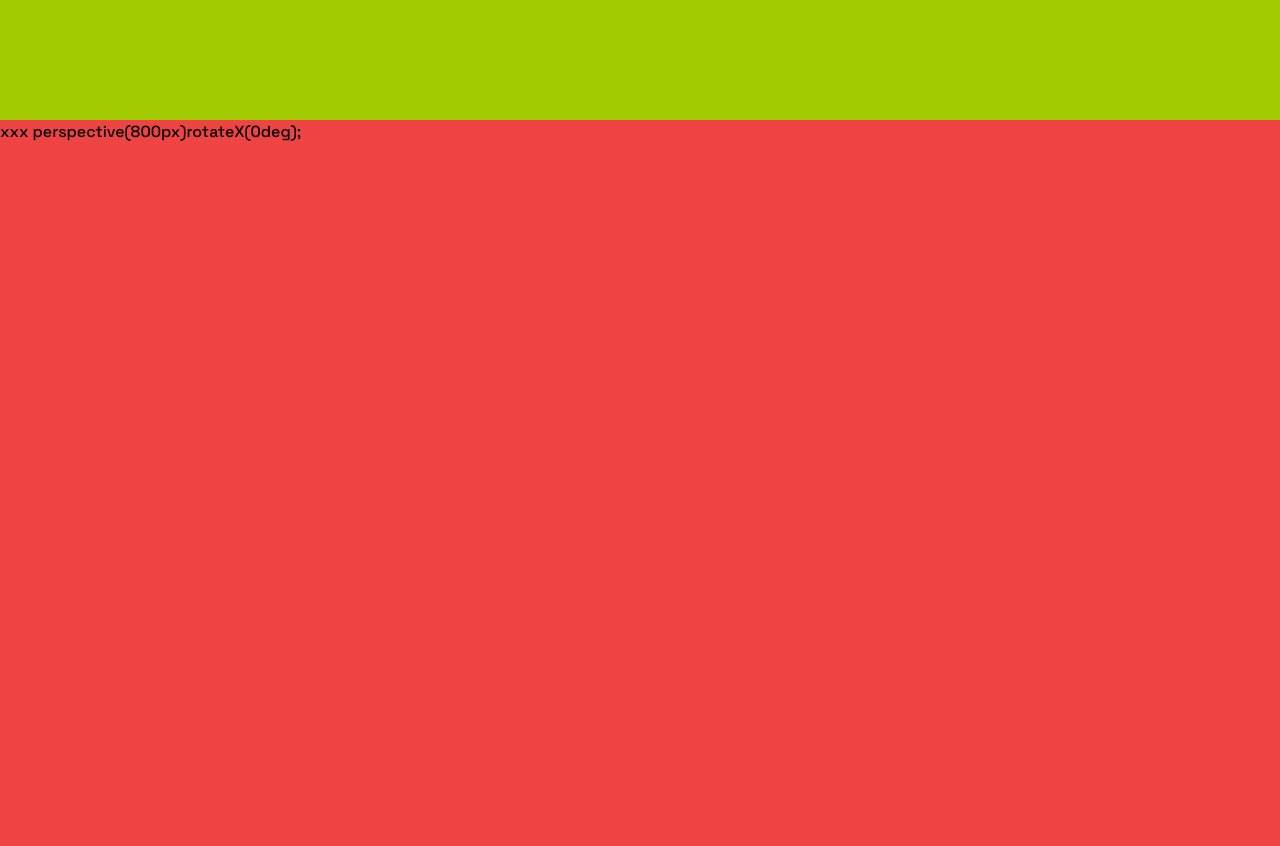
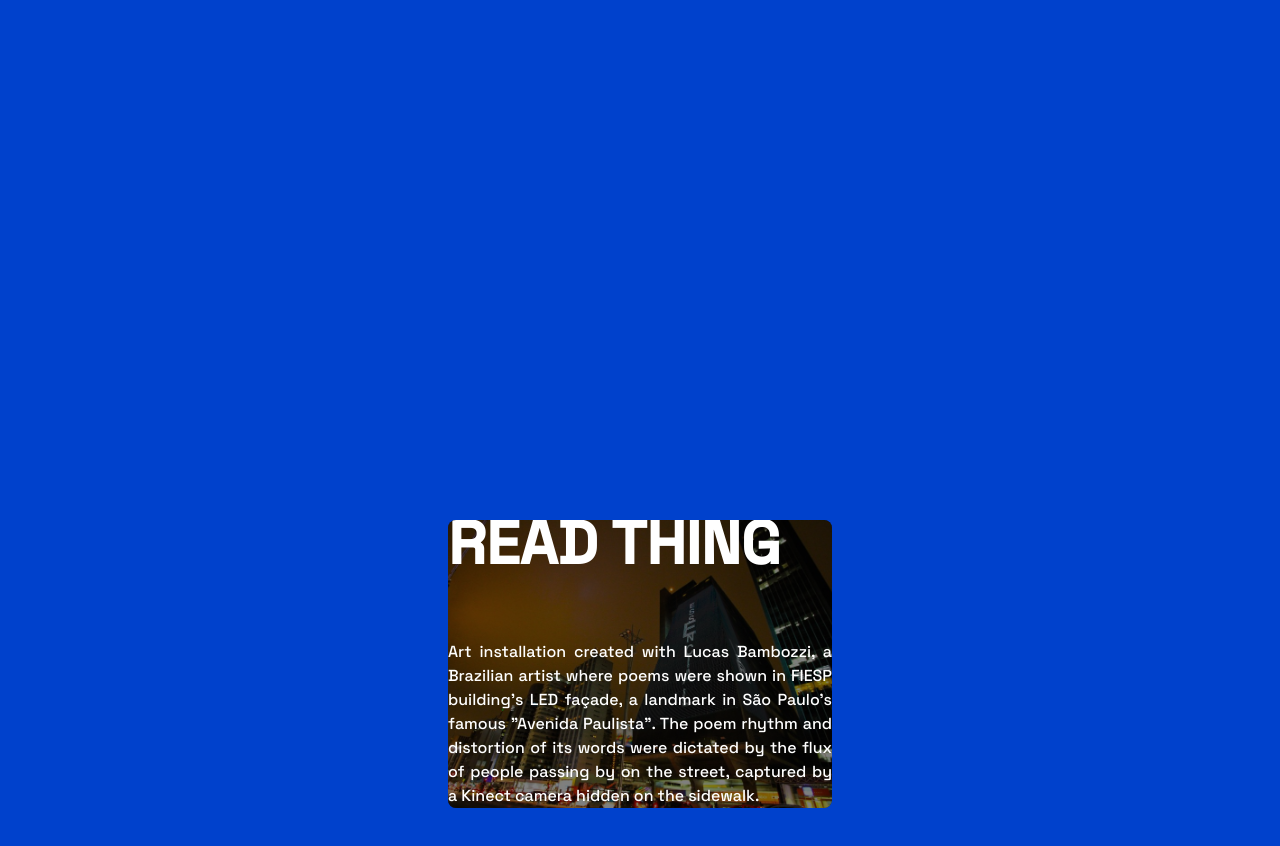
Before and after one commit to fuzue/fuzue-site, a SvelteKit app: page / in a window 1280 px wide. Shown: the part 680-1526 px from the top of the page. Built offline with nearby package versions, Linux system fonts and the light colour scheme.

Commit message:
feat(card): add sample project card as test

```diff
--- /dev/null
+++ b/src/lib/Card.svelte
@@ -0,0 +1,102 @@
+<script lang="ts">
+  import { tweened } from 'svelte/motion';
+  import { cubicOut } from 'svelte/easing';
+
+	export let speed: number;
+
+  let isFlipped = false;
+  const flip = tweened(0, {
+		duration: 500,
+    easing: cubicOut
+	});
+
+  $: $flip, flipStatus()
+
+  function flipImage() {
+    isFlipped ? flip.set(0) : flip.set(180)
+  }
+
+  function flipStatus() {
+    if(isFlipped && $flip < 90) isFlipped = false
+    if(!isFlipped && $flip > 90) isFlipped = true
+  }
+</script>
+
+<button
+  class="relative w-96 h-72 rounded-lg overflow-hidden text-white flex items-start text-left
+          {isFlipped ? 'bg-blue-900' : 'bg-black'}"
+  style="transform: perspective(24rem)rotateX({speed}deg)rotateY({$flip}deg);"
+  on:click={flipImage}
+  >
+  {#if !isFlipped}
+    <img
+      src="/imgs/coisa-lida-2.jpg"
+      class="absolute object-cover w-full h-full opacity-50"
+      alt="alt text"
+    />
+    <div class="absolute w-full h-full flex flex-col">
+      <h1 class="uppercase font-bold text-6xl leading-[0.8]">Read thing</h1>
+      <div class="mt-auto text-justify">
+        Art installation created with Lucas Bambozzi, a Brazilian artist where poems were shown in
+        FIESP building's LED façade, a landmark in São Paulo's famous "Avenida Paulista". The poem
+        rhythm and distortion of its words were dictated by the flux of people passing by on the
+        street, captured by a Kinect camera hidden on the sidewalk.
+      </div>
+    </div>
+  {:else}
+    <div class="absolute w-full h-full flex flex-col" style="transform: rotateY(180deg)">
+      <div class="h-4 w-full flex text-opacity-50 text-white">
+        <div class="w-4 h-full"></div>
+        <div class="flex justify-between w-full pr-4">
+          {#each {length: 9} as _}
+            <div class="border-current border-l h-2/3" />
+            {#each {length: 4} as _}
+            <div class="border-current border-l h-1/2" />
+            {/each}
+          {/each}
+          <div class="border-current border-l h-2/3" />
+        </div>
+      </div>
+      <div class="flex h-full">
+          <div class="flex flex-col justify-between w-4 h-full pb-4 text-opacity-50 text-white">
+            {#each {length: 8} as _}
+              <div class="border-current border-b w-2/3" />
+              {#each {length: 4} as _}
+              <div class="border-current border-b w-1/2" />
+              {/each}
+            {/each}
+            <div class="border-current border-b w-2/3" />
+          </div>
+        <div class="relative w-full border-2 border-current mr-4 mb-4">
+          <div class="absolute flex top-0 left-0 w-full h-full text-opacity-20 text-white">
+          {#each {length: 45} as _}
+            <div class="border-current border-l flex-grow" />
+          {/each}
+          </div>
+          <div class="absolute flex flex-col top-0 left-0 w-full h-full text-opacity-20 text-white">
+            {#each {length: 40} as _}
+              <div class="border-current border-b flex-grow" />
+            {/each}
+            </div>
+          <div class="absolute flex flex-col top-0 left-0 w-full h-full p-4">
+            <div class="flex justify-between">
+              {#each ['Poetry', 'Art', 'Installation', 'Interactive'] as tag}
+                <span class="px-2 border-current border-2 text-sm">{tag}</span>
+              {/each}
+            </div>
+            <div class="flex-grow py-4">
+              The work was done in C++ language using openFrameworks library and the people movement was captured using a Kinect camera.
+            </div>
+            <div><button class="underline mb-1">know more</button></div>
+            <div class="text-xs text-right mb-1">Techs used:</div>
+            <div class="flex space-x-2 justify-end">
+              {#each ['Kinect', 'LED Screen', 'C++'] as tag}
+                <span class="px-2 border-2 text-sm">{tag}</span>
+              {/each}
+            </div>
+          </div>
+        </div>
+      </div>
+    </div>
+  {/if}
+</button>
--- a/src/routes/+page.svelte
+++ b/src/routes/+page.svelte
@@ -1,22 +1,17 @@
 <script lang="ts">
-	import ChangingLogo from '$lib/ChangingLogo.svelte';
+	import Card from '$lib/Card.svelte';
+  import ChangingLogo from '$lib/ChangingLogo.svelte';
 	import { onMount } from 'svelte';
 
 	let changingLogo: ChangingLogo;
 	let currentBG = `hsl(${Math.floor(Math.random() * 360)}deg, 100%, 40%)`;
 	let windowY = 0;
-	let perspective = '';
+  let speed = 0;
 
 	function randomizeBG() {
 		return `hsl(${Math.floor(Math.random() * 360)}deg, 100%, ${
-			40 + (window.scrollY / window.innerHeight) * 60
+			40 + (window.scrollY / window.innerHeight) * 150
 		}%)`;
-	}
-
-	function getPerspective() {
-		const speed = (window.scrollY - windowY) * .3;
-		windowY = window.scrollY;
-		return `perspective(${window.innerHeight}px)rotateX(${speed}deg);`;
 	}
 
 	function manageScroll() {
@@ -27,7 +22,8 @@
 	}
 
 	function manageSpeed() {
-		perspective = getPerspective();
+		speed = (window.scrollY - windowY) * 0.3;
+    windowY = window.scrollY;
 		window.requestAnimationFrame(manageSpeed);
 	}
 
@@ -36,9 +32,13 @@
 
 <svelte:window on:scroll={manageScroll} />
 
-<div class="h-[150vh] -mb-[50vh]" style:background-color={currentBG}>
-	<div class="sticky h-[100vh] top-0 flex justify-center p-[10%]">
-		<ChangingLogo bind:this={changingLogo} />
+<main style:background-color={currentBG}>
+	<div class="h-[150vh]">
+		<div class="sticky h-[100vh] top-0 flex justify-center p-[10%]">
+			<ChangingLogo bind:this={changingLogo} />
+		</div>
 	</div>
-</div>
-<div class="h-[200vh] bg-red-500 transition-transform" style={`transform: ${perspective}`}>xxx {perspective}</div>
+	<div class="h-[200vh] flex flex-col items-center">
+		<Card {speed} />
+	</div>
+</main>
```
Also changed, not shown: static/imgs/coisa-lida-2.jpg (added), 1 other file (tests, documents, lock files or other folders).
